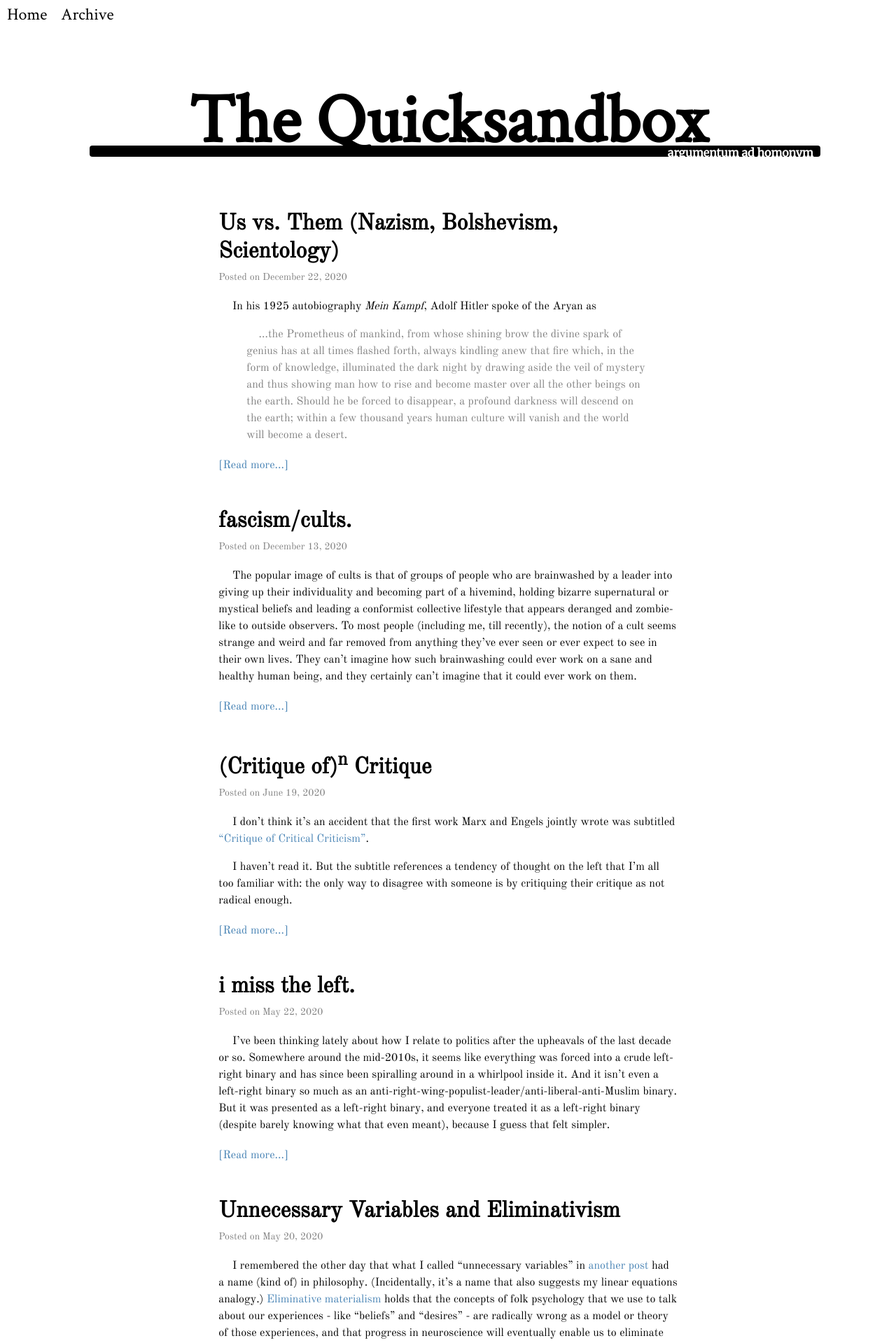
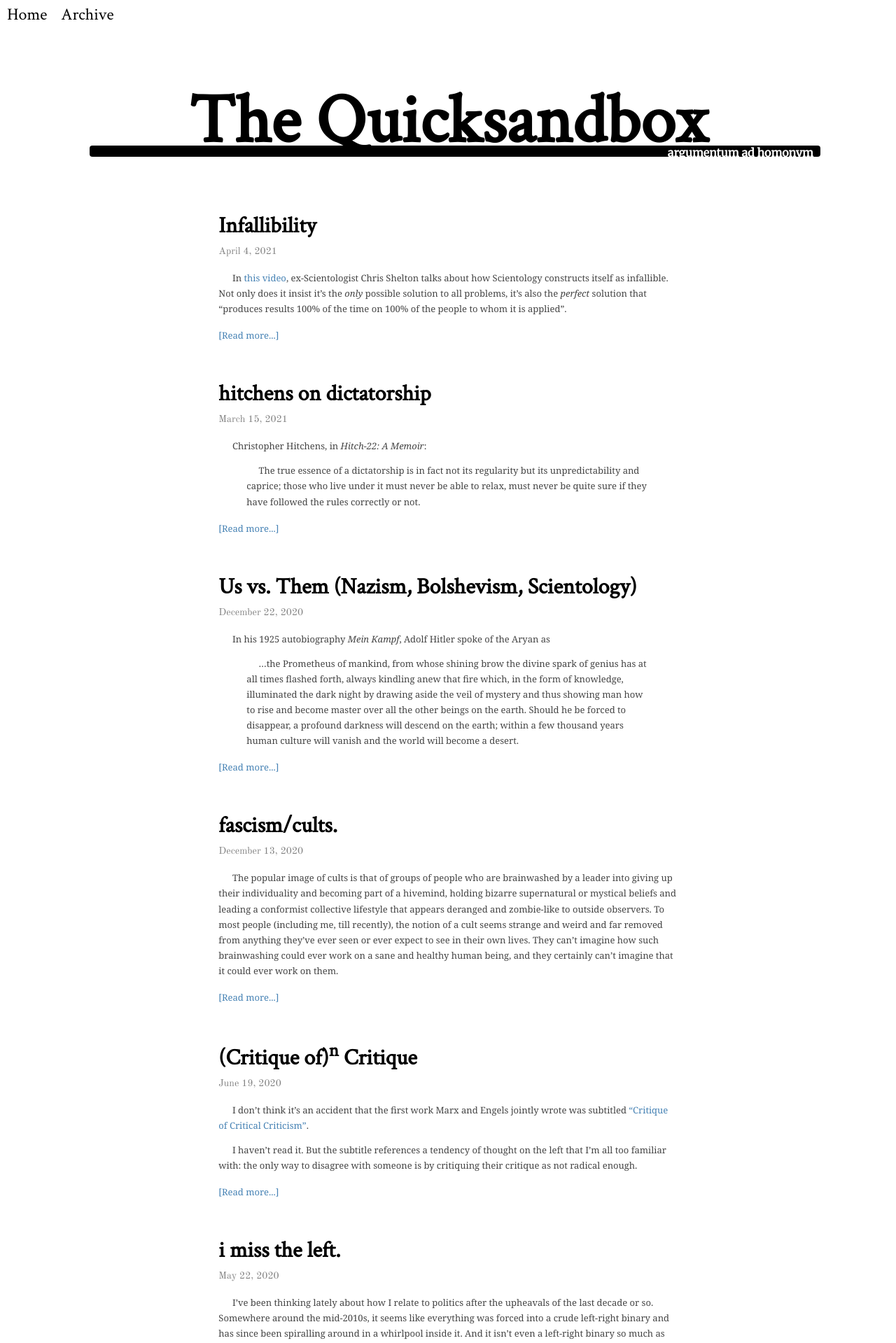
Before and after one commit to highly-illogical/highly-illogical.github.io, a Jekyll site: the page built from index.html, in a window 1280 px wide. Shown: the top 1919 px of the page at 70% size. Built offline with Jekyll 4.4.1, drawn with Linux system fonts in a browser that asks for light colours; the list of posts is cut into pages by our own code; some of the changed text lies outside the part shown.

Commit message:
New posts; changed back font

```diff
--- a/_layouts/default.html
+++ b/_layouts/default.html
@@ -9,11 +9,7 @@
       href="https://fonts.googleapis.com/css?family=Merriweather&display=swap"
       rel="stylesheet"
     />
-    <link
-      href="https://fonts.googleapis.com/css?family=PT+Sans&display=swap"
-      rel="stylesheet"
-    />
-    <link href="https://fonts.googleapis.com/css2?family=Old+Standard+TT&display=swap" rel="stylesheet">
+    <link href="https://fonts.googleapis.com/css2?family=Old+Standard+TT:ital,wght@0,400;1,400&display=swap" rel="stylesheet">
     <link
       rel="stylesheet"
       type="text/css"
@@ -43,7 +39,7 @@
           <div class="title">
             <a href="{{ page.url | relative_url }}">{{ page.title }}</a>
           </div>
-          <div class="info">Posted on {{ page.date | date: '%B %e, %Y' }}</div>
+          <div class="info">{{ page.date | date: '%B %e, %Y' }}</div>
           <div class="text">{{ content }}</div>
         </div></div>
         {% else %}
--- /dev/null
+++ b/_posts/2021-03-15-hitchens-on-dictatorship.md
@@ -0,0 +1,15 @@
+---
+title: hitchens on dictatorship
+---
+
+Christopher Hitchens, in _Hitch-22: A Memoir_:
+
+> The true essence of a dictatorship is in fact not its regularity but its unpredictability and caprice; those who live under it must never be able to relax, must never be quite sure if they have followed the rules correctly or not.
+
+<!--more-->I'd observed this in my [last post]({{site.baseurl}}{%post_url 2020-12-22-us-vs-them %}) too.
+
+> [The followers] must remain in a state of uncertainty about whether they are in or out of favour with the cult, and whether they are therefore to be saved or damned... If they are certain about their fate, they will no longer respond to manipulation - so they must be made to feel that their fate is undecided, that it will depend on their actions and their commitment to the cult.
+
+I'm glad someone else has said this before (apart from it being a ubiquitous theme in dystopian and absurdist literature.)
+
+Also related: the concept of the narcissistic double bind ([video by TheraminTrees](https://www.youtube.com/watch?v=vnSiJOOdo30)).
--- /dev/null
+++ b/_posts/2021-04-04-infallibility.md
@@ -0,0 +1,31 @@
+---
+title: Infallibility
+---
+
+In [this video](https://www.youtube.com/watch?v=3nApJb5gEy8), ex-Scientologist Chris Shelton talks about how Scientology constructs itself as infallible. Not only does it insist it's the *only* possible solution to all problems, it's also the *perfect* solution that "produces results 100% of the time on 100% of the people to whom it is applied".<!--more-->
+
+> [Hubbard] takes great pains in a number of places to stress how Scientology cannot fail to work on anyone.
+
+But if it can't fail, then what do you do in the event that someone tries it out and doesn't get results? Surely that happens to at least some of the people some of the time, or the planet would have long ago been cleared and Scientology would have achieved its goals. According to Shelton, it was to deal with precisely this problem that Hubbard created the concept of the Suppressive Person.
+
+> Hubbard actually did realize that it wasn't always going to work on everyone. So he came up with a solution to explain its failures, while still claiming 100% workability. What I'm talking about is the justification behind all of the dirty tricks and brutally unfair treatment that Scientology dishes out to those it no longer favours or who dare to speak out against it... Rather than admit that Scientology might not be for everyone, or that some people are just not going to respond to his brand of psychotherapy, instead he came up with a new concept: a Scientology bad guy who would be the perfect explanation for every failure. He invented the "Suppressive Person".
+
+I discussed [earlier]({{site.baseurl}}{%post_url 2020-12-22-us-vs-them %}) how the Suppressive Person is the enemy marked by an inability to cooperate (with Scientology) and how this serves as an excuse to demonize dissent. But cult logic is an intricately designed system that simultaneously serves many more purposes than can be identified in one discussion. The Suppressive Person is not (only) someone who criticizes, dissents from or renounces Scientology - but also someone for whom Scientology *fails to give results*.
+
+The distinction between criticism and acknowledging imperfection is crucial. Ordinarily, when we put time, effort or money into something, we expect it to work reasonably well and frequently enough to justify the investment, but no more than that. If it doesn't work *perfectly* and *all the time*, we don't consider that a flaw. We may think of it as good or even optimal without thinking of it as perfect or ideal.
+
+But this distinction is dissolved in cult logic, where to observe that the cult doctrine is not the One True Panacea is to be a critic or dissenter, and to be a critic or dissenter is to be an existential enemy and a moral monster. This is clearly illustrated by Hubbard's view of Suppressive Persons. He claimed that SPs were "no-gain cases" whose innate hostility toward good things prevented them from benefiting from Scientology. In fact, the *only way* to tell whether someone was an SP was to ask whether they had benefited from Scientology auditing. If they hadn't, then they were an SP.
+
+Convenient, to say the least.
+
+The cult's promise of salvation and absolute perfection and the suppression of all criticism or dissent are two sides of the same coin. The taller the claims, the more easily they fall apart under scrutiny. The claim that the cult's philosophy improved many people's lives would be hard to challenge or disprove; the claim that it could cure all physical and mental illness would be obvious nonsense (to most people, at any rate). Thus the most absurd claims, being the most fragile, would have to be protected most carefully. To shatter them would not require criticism, or even dissent, but merely the ability to doubt.
+
+On the other hand, once the cult was hermetically sealed off from criticism, there would no longer be any limit to how fantastical and absurd its claims could be. This would create a cycle of suppressing criticism and pushing the doctrine further and further away from reality. If the doctrine was criticized, that would necessitate suppression, and once the critics had been suppressed, it would clear the way to indoctrinate the remaining members further, which would in turn open up the doctrine to more criticism...
+
+In other words: the cult that wants to claim that it is infallible has to *make* itself infallible. To say that *the cult can never be wrong* and that *no dissent from it is allowed* are not statements that follow from each other but different ways of stating the same reality. The logic isn't that the cult is never wrong and *therefore* you must not dissent. It isn't that nobody dissents from it and *therefore* the cult is always right. It's that the cult is never wrong *and that is the same as* no dissent from it being allowed. Dissent is not allowed because it's not possible, and not possible because it's not allowed. These aren't descriptive or normative statements but metaphysical ones.
+
+The cult suppresses not only critics but also rivals and competitors. This is the other reason why absolute faith in every particular is demanded. It's not enough merely to believe in *some* interpretation of the doctrine - unless you believe in *exactly* the interpretation put forward by the cult, you aren't truly faithful. A rival could come up with a different interpretation and draw the followers away, and that would be as much of a threat to the cult as a critic dismantling the doctrine - so it has to be treated as just as immoral and diabolical. (Independent practitioners of Scientology are referred to as "squirrels" and [have allegedly been harassed and intimidated](https://www.esquire.com/entertainment/movies/news/a53331/the-most-insane-revelations-from-my-scientology-movie/).)
+
+The other side of this is that the cult will try to outdo all possible rivals in the desirability of the salvation it offers. Even if it starts out claiming to solve only certain kinds of problems, it will eventually extend that to banishing all problems forever. The salvation offered has to both justify the price that will inevitably be demanded for it, and be more attractive than anything else on offer. The cult ends up selling the followers a vision of eternal bliss in paradise.
+
+Infallibility, claims of absolute perfection, the suppression of dissent and the suppression of competition are all mutually supportive components of the strategy of cult indoctrination. I'll try and explore this strategy further in future posts, because all of this still only feels like the tip of the iceberg to me.
--- a/assets/css/default.css
+++ b/assets/css/default.css
@@ -5,16 +5,12 @@ body {
 }
 
 body {
-  font-family: 'Old Standard TT', Georgia, 'Times New Roman', Times, serif;
-  font-size: 16px;
+  font-family: Georgia, 'Times New Roman', Times, serif;
+  font-size: 13px;
 }
 
 img {
   width: 100%;
-}
-
-blockquote {
-  font-family: 'Old Standard TT', Georgia, 'Times New Roman', Times, serif;
 }
 
 .navbar {
@@ -25,6 +21,7 @@ blockquote {
 .navbar a {
   padding: 5px 10px;
   font-size: 24px;
+  font-weight: normal;
   font-family: 'Crimson Text', Georgia, serif;
   transition: ease-out 0.2s;
   transition-property: all;
@@ -146,7 +143,7 @@ a {
 
 .title > * {
   color: black;
-  font-family: 'Old Standard TT', 'Crimson Text', Georgia, serif;
+  font-family: 'Crimson Text', Georgia, serif;
 }
 
 .info {
@@ -156,10 +153,10 @@ a {
 }
 
 .text {
-  font-family: 'Old Standard TT', Georgia, serif;
-  line-height: 1.5;
+  font-family: Georgia, serif;
+  line-height: 1.7;
   padding: 5px 0;
-  /*color: #444444;*/
+  color: #444444;
   text-indent: 3%;
 }
 
@@ -171,10 +168,9 @@ li {
 }
 
 blockquote {
-  /*line-height: 1.6;
+  /*line-height: 1.4;
   font-size: 13.5px;*/
   font-style: none;
-  color: grey;
 }
 
 #archive,
--- a/index.html
+++ b/index.html
@@ -8,7 +8,7 @@ title: Home
   <div class="title">
     <a href="{{ post.url | relative_url }}">{{ post.title }}</a>
   </div>
-  <div class="info">Posted on {{ post.date | date: '%B %e, %Y' }}</div>
+  <div class="info">{{ post.date | date: '%B %e, %Y' }}</div>
   <div class="text">{{ post.excerpt }}</div>
   <a href="{{ post.url | relative_url }}">[Read more...]</a>
 </div>
```
